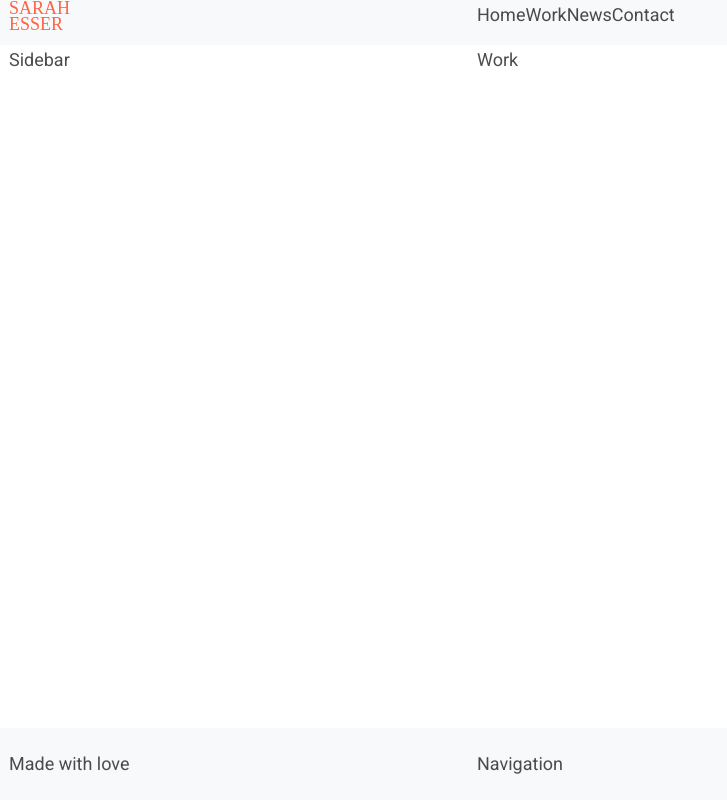
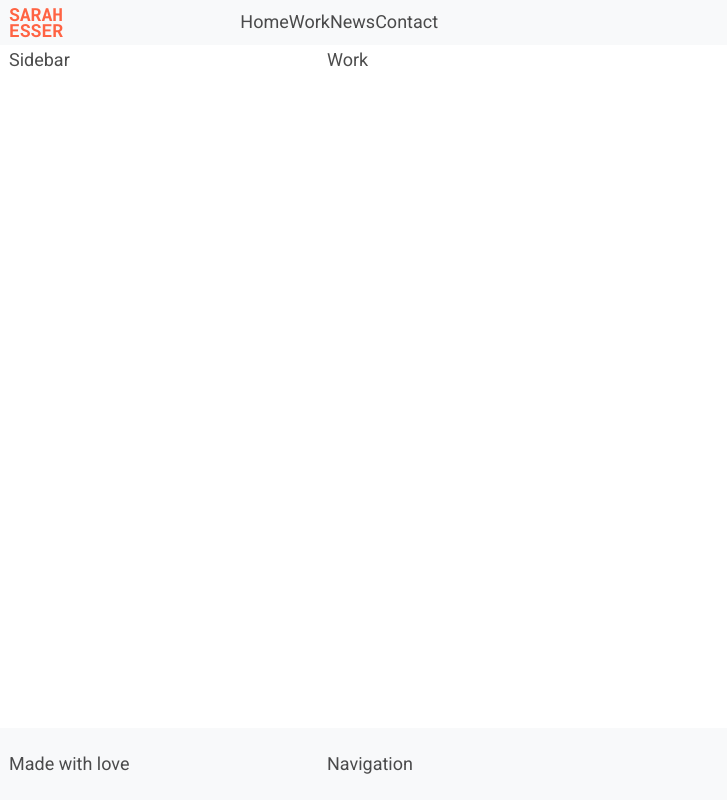
Before and after one commit to nextlevelshit/gatsby-donatello-starter, a Gatsby site: page / in a window 1280 px wide. Shown: the top 800 px of the page, without its empty margins (0-727 px from the left). Built offline with nearby package versions, Linux system fonts and the light colour scheme; Gatsby itself is replaced by a stand-in of ours; some packages are replaced by stand-ins of ours.

Commit message:
adpated default coulmn widths

```diff
--- a/config/SiteConfig.ts
+++ b/config/SiteConfig.ts
@@ -28,12 +28,16 @@
   bodyFontFamily: 'Roboto',
   baseFontSize: '18px',
 
+  // Header
+  headerHeightRatio: 1.5,
+  footerHeightRatio: 4,
+
   // Grid Gutter
   gridGutter: 1, // rem
   gridColumns: 12,
 
-  columnsLeft: 2,
-  columnsRight: 10,
+  defaultColumnsLeft: 2,
+  defaultColumnsRight: 10,
 
   //
   POST_PER_PAGE: 4,
--- a/src/components/Column.tsx
+++ b/src/components/Column.tsx
@@ -13,7 +13,7 @@
 const width = {
   desktop: (props: Props) => (100 / config.gridColumns) * props.width.default,
   tablet: (props: Props) => (100 / config.gridColumns) * (props.width.tablet ? props.width.tablet : props.width.default),
-  phone: (props: Props) => (100 / config.gridColumns) * (props.width.phone ? props.width.phone : props.width.default)
+  phone: (props: Props) => (100 / config.gridColumns) * (props.width.phone ? props.width.phone : props.width.default),
 };
 
 export const Column = styled.div`
--- a/src/components/Footer.tsx
+++ b/src/components/Footer.tsx
@@ -5,8 +5,9 @@
 import { Row } from './Row';
 import { Column } from './Column';
 import typography from './../utils/typography';
+import config from './../../config/SiteConfig';
 
-const footerHeight = (typography.options.baseLineHeight ? typography.options.baseLineHeight : 1) * 4;
+const footerHeight = (typography.options.baseLineHeight ? typography.options.baseLineHeight : 1) * config.footerHeightRatio;
 
 const FooterWrapper = styled.div`
   background-color: ${theme.colors.grey.ultraLight};
@@ -23,8 +24,8 @@
       <FooterWrapper>
         <Container>
           <Row>
-            <Column width={{ default: 3 }}>Made with love</Column>
-            <Column width={{ default: 9 }}>Navigation</Column>
+            <Column width={{ default: config.defaultColumnsLeft }}>Made with love</Column>
+            <Column width={{ default: config.defaultColumnsRight }}>Navigation</Column>
           </Row>
         </Container>
       </FooterWrapper>
--- a/src/components/Header.tsx
+++ b/src/components/Header.tsx
@@ -6,9 +6,16 @@
 import { Column } from './Column';
 import { Navigation } from './Navigation';
 import { NavigationBrand } from './NavigationBrand';
+import typography from '../utils/typography';
+import config from './../../config/SiteConfig';
+
+const headerHeight = (typography.options.baseLineHeight ? typography.options.baseLineHeight : 1) * config.headerHeightRatio;
 
 const HeaderWrapper: any = styled.header`
+  display: flex;
+  align-items: center;
   background-color: ${theme.colors.grey.ultraLight};
+  height: calc(${headerHeight} * ${config.baseFontSize});
 `;
 
 export class Header extends React.PureComponent<{}> {
@@ -17,10 +24,10 @@
       <HeaderWrapper>
         <Container>
           <Row>
-            <Column width={{ default: 3 }}>
+            <Column width={{ default: config.defaultColumnsLeft }}>
               <NavigationBrand />
             </Column>
-            <Column width={{ default: 9 }}>
+            <Column width={{ default: config.defaultColumnsRight }}>
               <Navigation />
             </Column>
           </Row>
--- a/src/components/Navigation.tsx
+++ b/src/components/Navigation.tsx
@@ -6,6 +6,9 @@
 import { Column } from './Column';
 
 const List = styled.ul`
+  display: flex;
+  height: 100%;
+  align-items: center;
   list-style-type: none;
   margin: 0;
   padding: 0;
@@ -13,6 +16,8 @@
 
 const Item = styled.li`
   display: inline-block;
+  margin: 0;
+  padding: 0;
 `;
 
 export class Navigation extends React.PureComponent<{}> {
--- a/src/components/NavigationBrand.tsx
+++ b/src/components/NavigationBrand.tsx
@@ -5,9 +5,14 @@
 import { Link } from 'gatsby';
 import config from '../../config/SiteConfig';
 
+const fontFamily = typography.options.headerFontFamily ? typography.options.headerFontFamily.join() : 'inherit';
+
 const NavigationBrandWrapper: any = styled.header`
+  display: flex;
+  height: 100%;
+  align-items: center;
   background-color: ${theme.colors.grey.ultraLight};
-  font-family: ${typography.options.headerFontFamily};
+  font-family: ${fontFamily};
   line-height: 0.9;
   text-transform: uppercase;
 `;
--- a/src/components/Work.tsx
+++ b/src/components/Work.tsx
@@ -3,16 +3,17 @@
 import { Container } from './Container';
 import { Row } from './Row';
 import { Column } from './Column';
+import config from '../../config/SiteConfig';
 
 export class Work extends React.PureComponent<{}> {
   render() {
     return (
       <Container>
         <Row>
-          <Column width={{ default: 3 }}>
+          <Column width={{ default: config.defaultColumnsLeft }}>
             <aside>Sidebar</aside>
           </Column>
-          <Column width={{ default: 9 }}>
+          <Column width={{ default: config.defaultColumnsRight }}>
             <div>Work</div>
           </Column>
         </Row>
```
